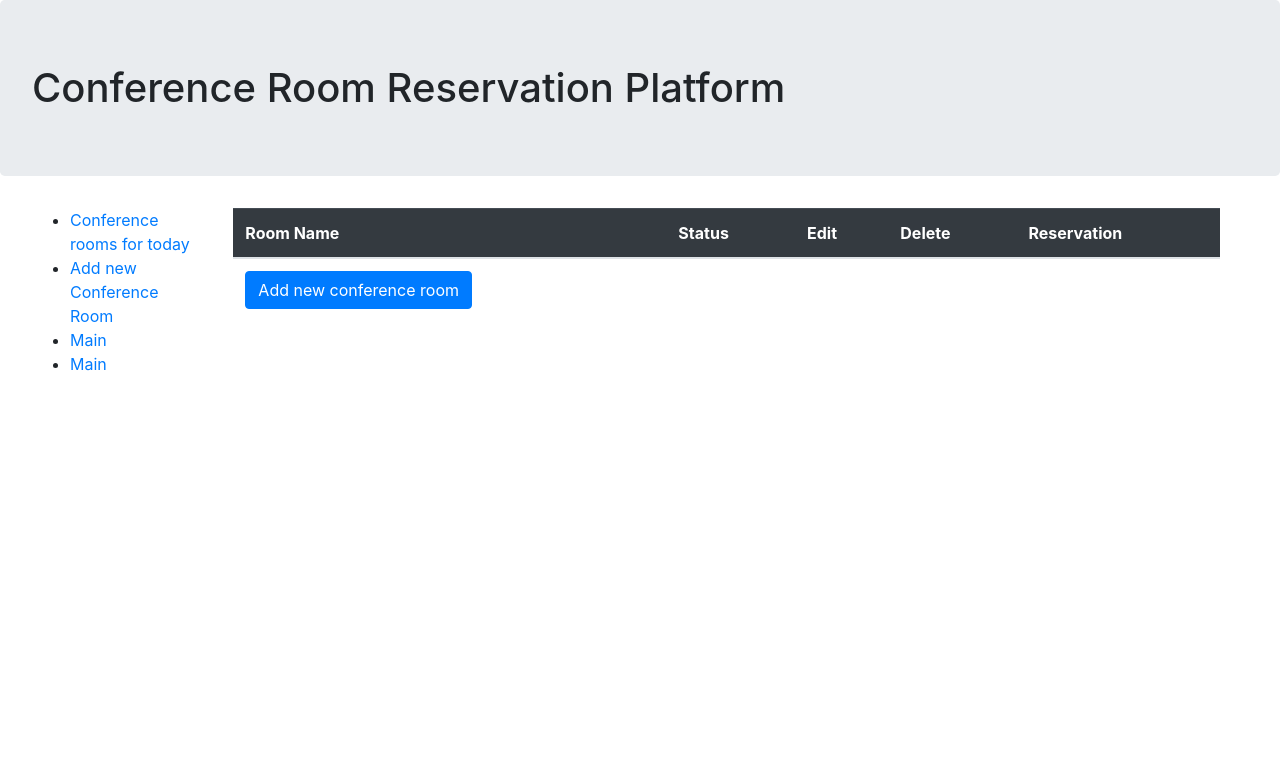
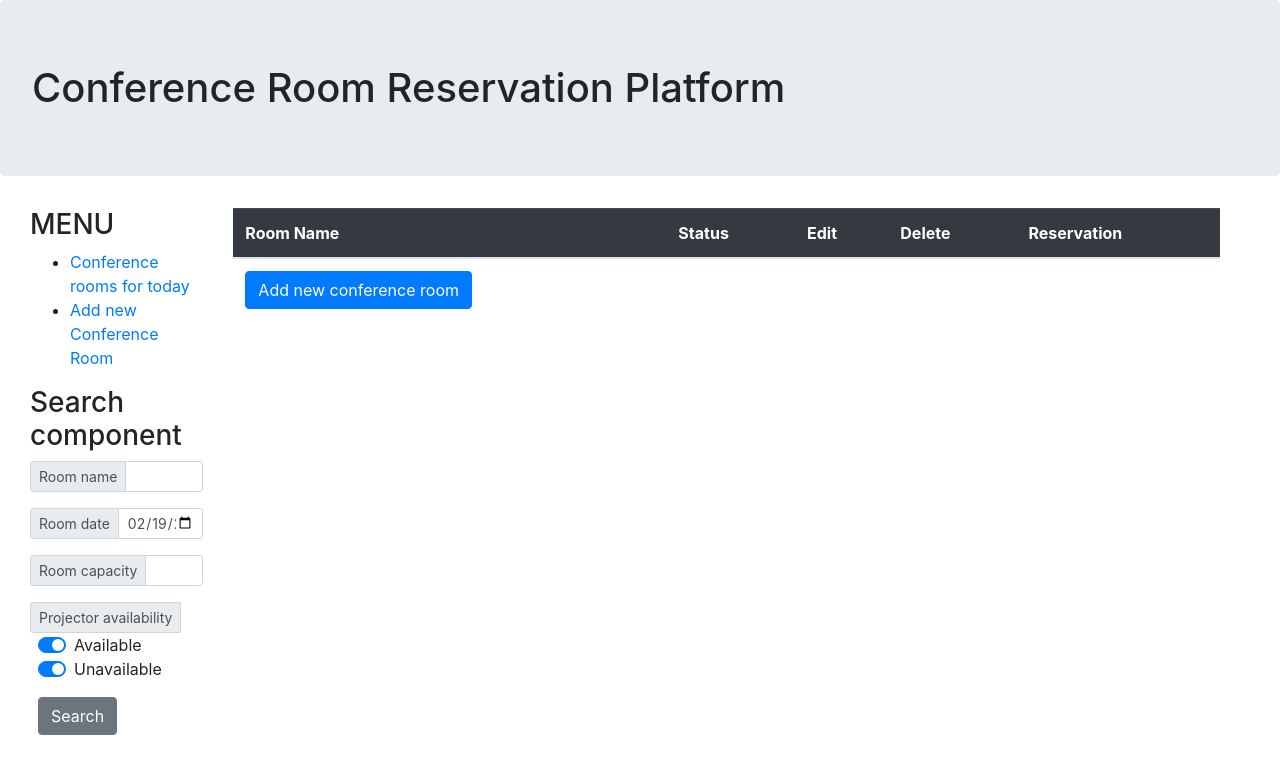
Before and after one commit to bartoszkoper/workshop3, a Django app: page / in a window 1280 px wide. Shown: the top 774 px of the page. Run offline with Django 3.2, Linux system fonts and the light colour scheme; data that the repository does not hold is empty; some libraries are stand-ins or nearby versions.

Commit message:
Workshop 3 - Done

```diff
--- a/conference/urls.py
+++ b/conference/urls.py
@@ -25,7 +25,7 @@ urlpatterns = [
     path('room/addreservation/<int:id>', RoomAddReservationView.as_view(), name='room_add_reservation'),
     path('room/modify/<int:id>', RoomModifyView.as_view(), name='room_modify'),
     path('room/delete/<int:id>', RoomDeleteView.as_view(), name='room_delete'),
+    path('room/search', RoomSearchView.as_view(), name='search'),
     path('room/<int:id>', RoomView.as_view(), name='room_view'),
 
-
 ]
--- a/reservationapp/templates/base.html
+++ b/reservationapp/templates/base.html
@@ -11,7 +11,6 @@
 <body>
 
 
-
 <div class="container-fluid">
 
     <!--HEADER-->
@@ -21,20 +20,21 @@
 
     <div class="row container-fluid">
         <!--LEFT MENU-->
+
         <div class="col">
+            <h3>MENU</h3>
             <ul>
                 <li><a href="{% url 'main' %}">Conference rooms for today</a></li>
                 <li><a href="{% url 'room_new' %}">Add new Conference Room</a></li>
-                <li><a href="{% url 'main' %}">Main</a></li>
-                <li><a href="{% url 'main' %}">Main</a></li>
             </ul>
+            {% include  'search_component.html' %}
         </div>
-
-        <!--CONTENT-->
         <div class="col-10">
             {% for message in messages %}
-                <p class="alert alert-{{message.tags}}">{{message}}</p>
+            <p class="alert alert-{{message.tags}}">{{message}}</p>
             {% endfor %}
+        <!--CONTENT-->
+
 
             {% block content %}
             {% endblock %}
@@ -42,7 +42,7 @@
         </div>
 
     </div>
-</div>
-    <!--Footer-->
+
+<!--Footer-->
 </body>
 </html>
--- a/reservationapp/templates/index.html
+++ b/reservationapp/templates/index.html
@@ -28,7 +28,7 @@
         {% else %}
         <td></td>
         {% endif %}
-        <td><a href="/xxx/{{ xxx.id }}" class="btn btn-secondary disabled">Edit</a></td>
+        <td><a href="{% url 'room_modify' each.room.pk %}" class="btn btn-secondary">Edit</a></td>
         <td><a href="{% url 'room_delete' each.room.pk %}" class="btn btn-primary alert-danger">Delete</a></td>
     </tr>
 
--- /dev/null
+++ b/reservationapp/templates/search_component.html
@@ -0,0 +1,49 @@
+
+<h3>Search  component </h3>
+            <form method="post" action="{% url 'search' %}">
+                {% csrf_token %}
+                <div class="input-group input-group-sm mb-3">
+                    <div class="input-group-prepend">
+                        <span class="input-group-text" id="inputGroup-sizing-sm">Room name</span>
+                    </div>
+                    <input type="text" name="name" class="form-control" aria-label="Search room name"
+                           aria-describedby="inputGroup-sizing-sm">
+                </div>
+
+                <div class="input-group input-group-sm mb-3">
+                    <div class="input-group-prepend">
+                        <span class="input-group-text" id="inputGroup-sizing-sm">Room date</span>
+                    </div>
+                    <input type="date" name="date" class="form-control" aria-label="Small"
+                           aria-describedby="inputGroup-sizing-sm" value="{% now 'Y-m-d' %}">
+                </div>
+
+                <div class="input-group input-group-sm mb-3">
+                    <div class="input-group-prepend">
+                        <span class="input-group-text" id="inputGroup-sizing-sm">Room capacity</span>
+                    </div>
+                    <input type="number" name="capacity" class="form-control" aria-label="Small"
+                           aria-describedby="inputGroup-sizing-sm">
+                </div>
+
+                <div class="input-group input-group-sm mb-3 mr-3">
+                    <div class="input-group-prepend">
+                        <span class="input-group-text" id="inputGroup-sizing-sm">Projector availability</span>
+                    </div>
+                    <div class="custom-control custom-switch ml-2">
+
+                        <input type="checkbox" class="custom-control-input" id="cb_is_projector"
+                               name="projector" value="True" checked>
+                        <label class="custom-control-label" for="cb_is_projector">Available</label>
+                    </div>
+                    <div class="custom-control custom-switch ml-2">
+                        <input type="checkbox" class="custom-control-input" id="cb_is_projector_both"
+                               name="projector" value="False" checked>
+                        <label class="custom-control-label" for="cb_is_projector_both">Unavailable</label>
+                    </div>
+
+                </div>
+                    <div class="ml-2">
+                        <button type="submit" class="btn btn-secondary">Search</button>
+                    </div>
+            </form>
--- a/reservationapp/views.py
+++ b/reservationapp/views.py
@@ -6,21 +6,12 @@ from django.shortcuts import render, redirect
 # Create your views here.
 from django.utils.datetime_safe import datetime
 from django.views import View
-
 from reservationapp.models import Sala, Reservation
-
-"""Stwórz widoki sali.
-Widoki powinny wyświetlać/odbierać formularze lub wyświetlać listę sal.
-Nie zapomnij o przycisku Nowa sala i jego obsłudze na ekranie głównym.
-"""
 
 
 class IndexView(View):
-    """
-    Jako użytkownik chcę po wejściu na stronę główną widzieć wszystkie sale konferencyjne i
-    ich status danego dnia: zajęte lub wolne.
-    Obok nazwy każdej sali chcę mieć link do modyfikacji danych sali oraz do jej usunięcia.
-    """
+    """Jako użytkownik chcę po wejściu na stronę główną widzieć wszystkie sale konferencyjne i ich status danego dnia: zajęte lub wolne.
+    Obok nazwy każdej sali chcę mieć link do modyfikacji danych sali oraz do jej usunięcia."""
     response = dict()
     response['title'] = "Conference Room Reservation Platform"
 
@@ -49,7 +40,7 @@ class RoomNewView(View):
         capacity = request.POST.get('capacity')
         projector = request.POST.get('projector') == 'on'
 
-        # New object has been built.
+        # New object has been built and success message on your face.
         new_room = Sala.objects.create(name=name, capacity=capacity, projector=projector)
         messages.success(request, f"New conference room has been added: {new_room.name}")
 
@@ -57,35 +48,42 @@ class RoomNewView(View):
 
 
 class RoomView(View):
-    """TODO:Jako użytkownik po kliknięciu w nazwę sali chcę zobaczyć wszystkie dane sali:
-    jej nazwę, pojemność oraz informację, czy ma rzutnik.
-    Dodatkowo chcę zobaczyć listę dni, w które sala będzie zajęta.
-    Nie chcę widzieć dni, które minęły.
-    Chcę widzieć link, który pozwoli zarezerwować tę salę."""
+    """Jako użytkownik po kliknięciu w nazwę sali chcę zobaczyć wszystkie dane sali:
+    jej nazwę, pojemność oraz informację, czy ma rzutnik. Dodatkowo chcę zobaczyć listę dni, w które sala będzie zajęta.
+    Nie chcę widzieć dni, które minęły. Chcę widzieć link, który pozwoli zarezerwować tę salę."""
+
     response = dict()
     response['title'] = f"Room details"
 
     def get(self, request, id):
         self.response['room'] = Sala.objects.get(pk=id)
         self.response['reservations'] = Reservation.objects.filter(sala=id, date__gte=datetime.today())
-        print(request)
+        self.response['edit'] = False  # Tylko do wyświetlania
         return render(request, 'room_view.html', context=self.response)
 
 
-class RoomModifyView(View): #A może do edycji przydałoby się dziedziczenie, ale z flagą edit=True ?
-    """TODO:Obok nazwy każdej sali chcę mieć link do
-    modyfikacji danych sali oraz do jej usunięcia."""
-    """Jako użytkownik po wejściu na stronę edycji sali chcę móc podać
-    dane sali (nazwa, pojemność, rzutnik, ew. inne dane)."""
-    response = dict()
+class RoomModifyView(RoomView):  # A może do edycji przydałoby się dziedziczenie, ale z flagą edit=True ?
+    """Obok nazwy każdej sali chcę mieć link do modyfikacji danych sali oraz do jej usunięcia.
+    Jako użytkownik po wejściu na stronę edycji sali chcę móc podać dane sali (nazwa, pojemność, rzutnik, ew. inne dane)."""
+
     def get(self, request, id):
-        room = RoomView.get(self=self,request=request,id=id)
+        super().get(request, id)
         self.response['edit'] = True
-        return room
+        return render(request, 'room_view.html', context=self.response)
 
+    def post(self, request, id):
+        name = request.POST.get('name')
+        capacity = request.POST.get('capacity')
+        projector = request.POST.get('projector') == 'on'
+        sala = Sala.objects.get(pk=id)
+        sala.name = name
+        sala.capacity = capacity
+        sala.projector = projector
+        sala.save()
+        messages.success(request,
+                         f"Room has been modified. New name: {name} | Capacity {capacity} Projector?: {projector}")
 
-    def post(self, request):
-        pass
+        return redirect('room_modify', id)
 
 
 class RoomAddReservationView(View):
@@ -93,14 +91,20 @@ class RoomAddReservationView(View):
 
     def get(self, request, id):
         sala = Sala.objects.get(pk=id)
-        date = datetime.today()
-        comment = f"Auto-booking na dzień: {date}"
-        Reservation.objects.create(sala=sala, comment=comment, date=date)
-        messages.success(request, f"Zarezerwowano salkę {sala.name} na dziś!")
+        date = datetime.today().date()
 
+        if sala.is_unavailable(date) == False:
+            comment = f"Auto-booking na dzień: {date}"
+            Reservation.objects.create(sala=sala, comment=comment, date=date)
+            messages.success(request, f"Conference room: {sala.name} has been booked for today!")
+        else:
+            messages.add_message(request, 100,
+                                 f"Conference room for selected date is booked already. Please select another day.",
+                                 extra_tags='danger')
         return redirect('/')
 
     def post(self, request, id):
+
         sala = Sala.objects.get(pk=id)
         comment = request.POST.get('comment')
         date = request.POST.get('date')
@@ -113,16 +117,17 @@ class RoomAddReservationView(View):
         elif sala.is_unavailable(date) == False:
             Reservation.objects.create(sala=sala, date=date, comment=comment)
             messages.success(request, f"Reservation has been added.")
-        # Message that the date is already selected* (Information should be improved)
+
         else:
-            messages.add_message(request, 100, f"This date is reserved already. Please select another day.",
+            # Message is the date is already selected* (Information should be improved)
+            messages.add_message(request, 100,
+                                 f"Conference room for selected date is booked already. Please select another day.",
                                  extra_tags='danger')
         return redirect('room_view', id=id)
 
 
 class RoomDeleteView(View):
-    """Obok nazwy każdej sali chcę mieć link do
-    modyfikacji danych sali oraz do jej usunięcia."""
+    """Obok nazwy każdej sali chcę mieć link do modyfikacji danych sali oraz do jej usunięcia."""
 
     def get(self, request, id):
         sala = Sala.objects.get(pk=id)
@@ -132,11 +137,27 @@ class RoomDeleteView(View):
 
 
 class RoomSearchView(View):
-    """Jako użytkownik chcę móc wyszukać sale z podaniem następujących warunków:
-        nazwa sali,
-        dzień,
-        pojemność sali,
-        dostępność rzutnika."""
+    """Jako użytkownik chcę móc wyszukać sale z podaniem następujących warunków: nazwa sali, dzień, pojemność sali,
+       dostępność rzutnika."""
+
+    response = dict()
+    response['title'] = f"Search Results"
 
     def get(self, request):
-        pass
+        return redirect('main')
+
+    def post(self, request):
+        name = request.POST.get('name')
+        date = str(request.POST.get('date', default=datetime.today()))
+        capacity = 0 if request.POST.get('capacity') == '' else request.POST.get('capacity')
+        projector = request.POST.getlist('projector')
+
+        # Searching for all rooms meets the criteria
+        rooms = Sala.objects.filter(name__icontains=name, reservations__date__gte=date, capacity__gte=capacity,
+                                    projector__in=projector).distinct()
+
+        # Searching for all reservation to show as output.
+        reservations = Reservation.objects.filter(sala__in=rooms).order_by('sala__name')
+        self.response['reservations'] = reservations
+
+        return render(request, 'search_view.html', context=self.response)
```
Also changed, not shown: reservationapp/templates/room_view.html (+34 -5 lines), reservationapp/templates/search_view.html (added, +43 -0 lines).
